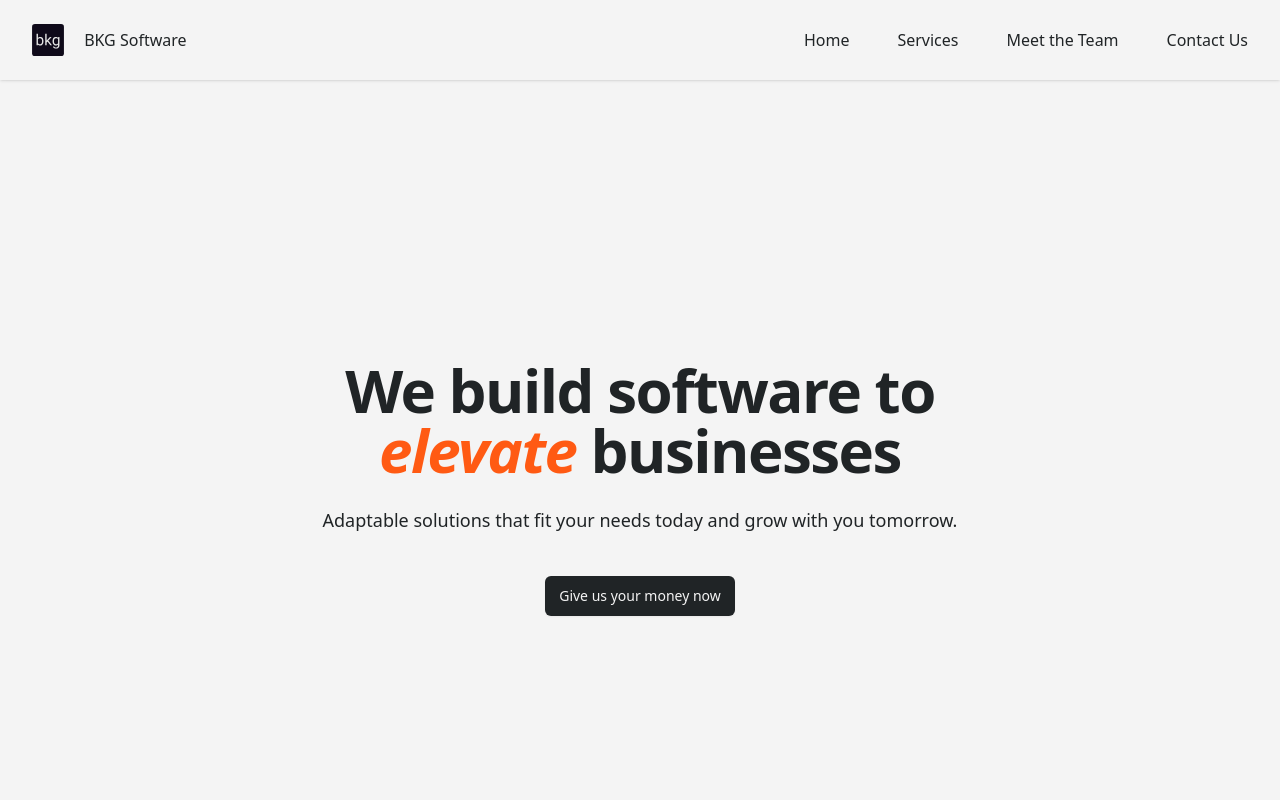
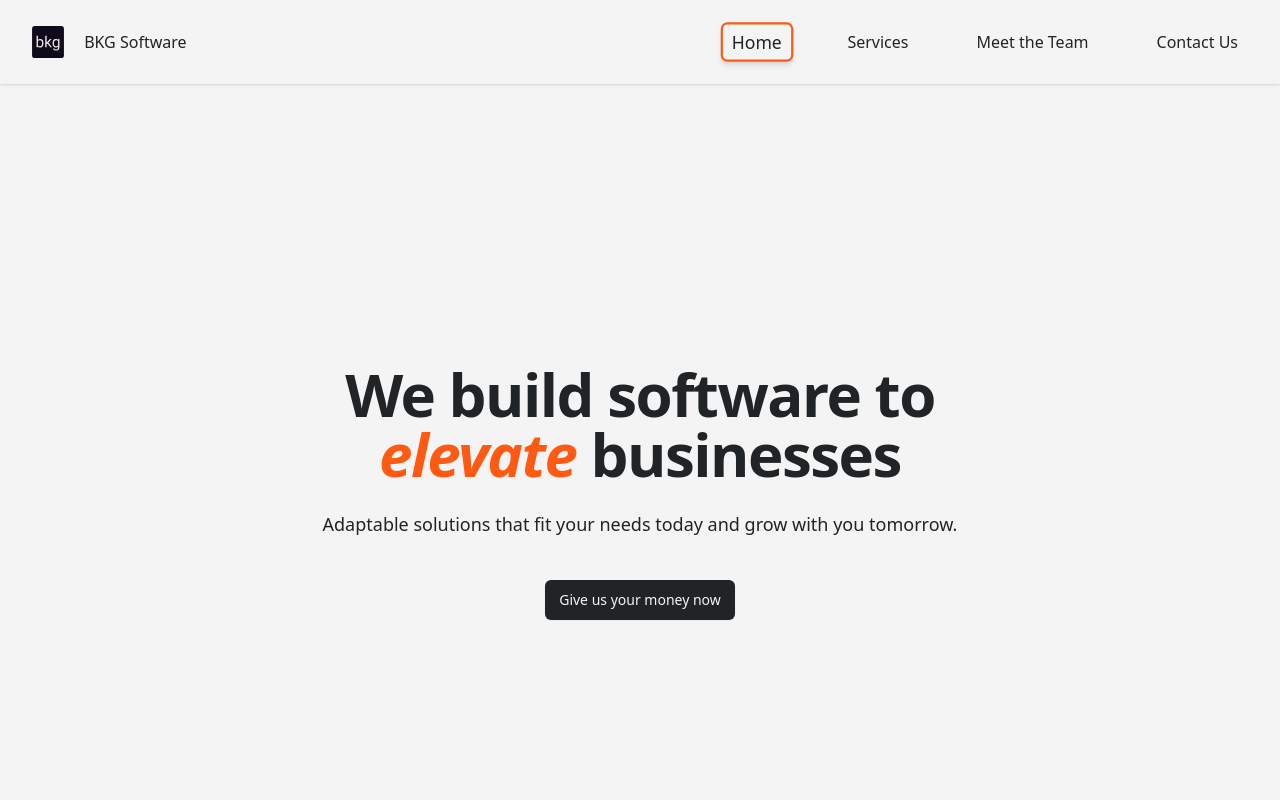
Before and after one commit to bkgsoftware/web, a React (Create React App) app: page / in a window 1280 px wide. Shown: the top 800 px of the page. Built offline with nearby package versions, Linux system fonts and the light colour scheme.

Commit message:
style navigation buttons as a separate component

```diff
--- a/src/components/Header.js
+++ b/src/components/Header.js
@@ -1,24 +1,72 @@
 import React, { useState } from "react";
 import { Dialog, DialogPanel } from '@headlessui/react'
 import { Menu, X } from 'lucide-react'
-import { Link } from "react-router-dom";
+import { Link, useLocation } from "react-router-dom";
 import logo from "../assets/bkg.svg";
+
+// Desktop nav link component
+const NavLink = ({
+                   to,
+                   children,
+                   isActive = false,
+                   className = ""
+                 }) => {
+  return (
+      <Link
+          to={to}
+          className={`transition-all duration-350 hover:scale-110 border-2 py-1 px-2 rounded-md hover:shadow-md ${
+              isActive
+                  ? 'border-orange shadow-md scale-110'
+                  : 'border-white hover:border-orange'
+          } ${className}`}
+      >
+        {children}
+      </Link>
+  );
+};
+
+// Mobile nav link component
+const MobileNavLink = ({
+                         to,
+                         children,
+                         isActive = false,
+                         className = ""
+                       }) => {
+  return (
+      <Link
+          to={to}
+          className={`-mx-3 block rounded-lg px-3 py-2 transition duration-350 hover:scale-110 ${
+              isActive ? 'scale-110 text-orange-500' : ''
+          } ${className}`}
+      >
+        {children}
+      </Link>
+  );
+};
 
 const navigation = [
   { name: 'Home', href: '/' },
   { name: 'Services', href: '/services' },
   { name: 'Meet the Team', href: '/about' },
   { name: 'Contact Us', href: '/contact' },
-  ]
+];
 
 const Header = () => {
-    const [mobileMenuOpen, setMobileMenuOpen] = useState(false)
+  const [mobileMenuOpen, setMobileMenuOpen] = useState(false);
+  const location = useLocation();
+
+  const isActivePath = (path) => {
+    if (path === '/') {
+      return location.pathname === '/';
+    }
+    return location.pathname.startsWith(path);
+  };
 
   return (
       <header className="sticky inset-x-0 top-0 z-50 bg-white text-black shadow">
         <nav aria-label="Global" className="flex items-center justify-between p-6 lg:px-8 max-w-screen-xl mx-auto">
           <div className="flex lg:flex-1">
-            <Link to="/" className="flex -m-1.5 p-1.5 transition duration-350 hover:scale-110">
+            <Link to="/" className="flex -m-1.5 p-1.5 transition">
               <span className="sr-only">BKG Software</span>
               <img
                   alt="Logo"
@@ -40,9 +88,13 @@ const Header = () => {
           </div>
           <div className="hidden lg:flex lg:gap-x-12">
             {navigation.map((item) => (
-              <Link className="transition duration-350 hover:scale-110" key={item.name} to={item.href}>
+                <NavLink
+                    key={item.name}
+                    to={item.href}
+                    isActive={isActivePath(item.href)}
+                >
                   {item.name}
-              </Link>
+                </NavLink>
             ))}
           </div>
         </nav>
@@ -74,13 +126,14 @@ const Header = () => {
               <div className="-my-6 divide-y divide-black divide-opacity-30">
                 <div className="space-y-4 py-6">
                     {navigation.map((item) => (
-                      <div key={item.name} className="flex justify-start">
-                        <Link
+                    <div key={item.name} className="block">
+                      <NavLink
+                          key={item.name}
                           to={item.href}
-                          className="-mx-3 block rounded-lg px-3 py-2 transition duration-350 hover:scale-110"
+                          isActive={isActivePath(item.href)}
                       >
                           {item.name}
-                        </Link>
+                      </NavLink>
                     </div>
                   ))}
                 </div>
--- /dev/null
+++ b/src/components/LinkButton.js
@@ -0,0 +1,24 @@
+import React from 'react';
+import { Link } from 'react-router-dom';
+
+const NavLink = ({
+                     to,
+                     children,
+                     isActive = false,
+                     className = ""
+                 }) => {
+    return (
+        <Link
+            to={to}
+            className={`transition-all duration-500 ease-in-out hover:scale-110 border-2 py-1 px-2 rounded-md hover:shadow-md ${
+                isActive
+                    ? 'border-orange shadow-md scale-110'
+                    : 'border-white hover:border-orange'
+            } ${className}`}
+        >
+            {children}
+        </Link>
+    );
+};
+
+export default NavLink;
--- a/tailwind.config.js
+++ b/tailwind.config.js
@@ -16,7 +16,8 @@ module.exports = {
       'white': '#F4F4F4',
       'black': '#202426',
       'orange': '#ff5a13',
-      'green' : '#4BB543'
+      'green' : '#4BB543',
+      'purple': '#ff5a13',
     },
     extend: {},
   },
```
Lines whose indentation alone changed are shown as unchanged.
